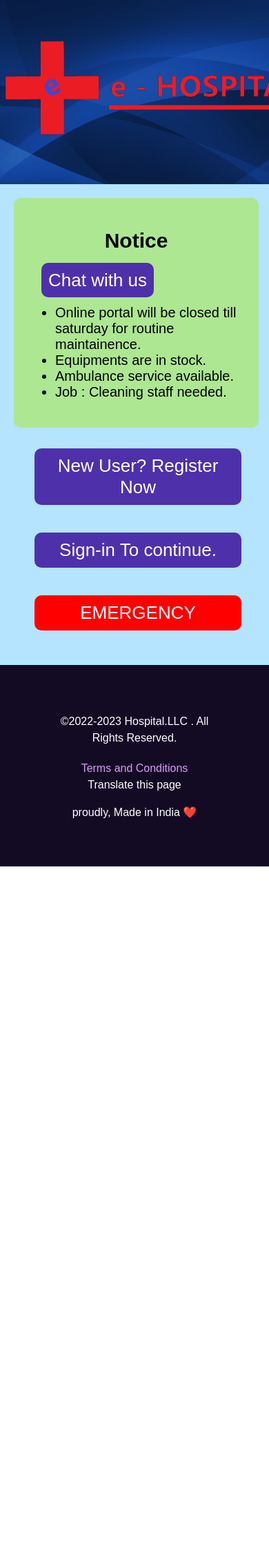
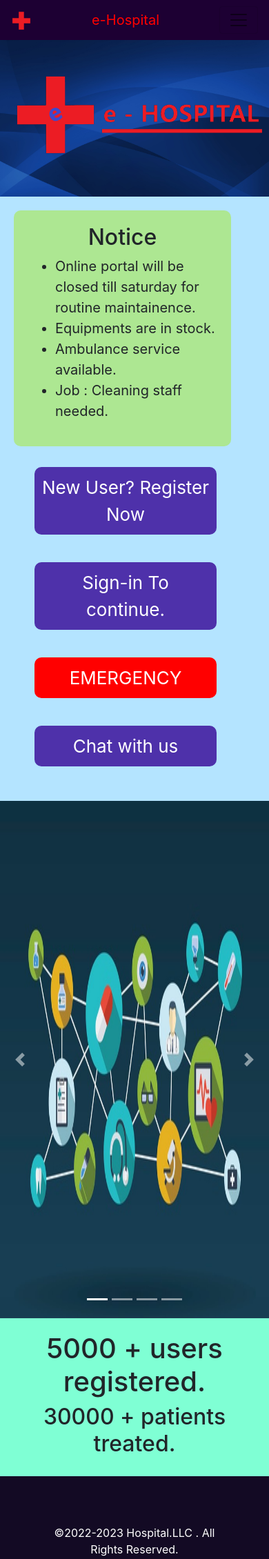
Before and after one commit to Soumyadeep-Sinha/E-Hospital, a Node server app: page / in a window 390 px wide. Shown: the top 2260 px of the page at 69% size. Run offline with Node 20, Linux system fonts and the light colour scheme; some libraries are stand-ins or nearby versions.

Commit message:
updated ui work in progress

```diff
--- a/app.js
+++ b/app.js
@@ -57,12 +57,11 @@ const isAuth = function(req,res,next){
 }
 
 let safe = false;
-
 /*creating routes*/
 app.use(express.static('public'));
 
 app.get("/", function (req, res) {
-    res.sendFile(__dirname + "/pages/index.html");
+    res.render("index");
 });
 
 app.get("/Emergency", function (req, res) {
--- a/pages/index.html
+++ b/pages/index.html
@@ -5,8 +5,8 @@
     <meta http-equiv="X-UA-Compatible" content="IE=edge">
     <meta name="viewport" content="width=device-width, initial-scale=1.0">
     <title>E-hospital</title>
-    <link rel="stylesheet" href="../css/index_style.css">
-    <link rel="shortcut icon" href="../images/favicon.ico" type="image/x-icon">
+    <link rel="stylesheet" href="../public/css/index_style.css">
+    <link rel="shortcut icon" href="../public/images/favicon.ico" type="image/x-icon">
 </head>
 <body>
     <div class="first_div">
--- a/public/css/index_style.css
+++ b/public/css/index_style.css
@@ -7,6 +7,7 @@ body {
     overflow-x: hidden;
     font-family: Arial, Helvetica, sans-serif;
 }
+
 
 /*first div*/
 
@@ -25,6 +26,7 @@ body {
     display: flex;
     padding: 20px;
     background-color: #B4E4FF;
+    justify-content: space-between;
 }
 
 .buttons{
@@ -51,6 +53,7 @@ body {
     background-color: #3A1078;
     color: white;
     transition: 1s;
+    text-decoration: none;
 }
 
 .emergency{
@@ -69,14 +72,15 @@ body {
     background-color: rgb(102, 0, 0);
     color: yellow;
     transition: 1s;
+    text-decoration: none;
 }
 
 .announcements{
     font-size: 20px;
-    width: 40%;
+    width: 50%;
     padding: 20px;
     background-color: #ADE792;
-    margin-right: 50px;
+    margin-right: 20px;
     border-radius: 10px;
 }
 .alerts{
@@ -132,3 +136,9 @@ body {
         width: 100%;
     }
 }
+
+.usercount{
+    padding: 20px;
+    text-align: center;
+    background-color: aquamarine;
+}
--- /dev/null
+++ b/views/index.ejs
@@ -0,0 +1,149 @@
+<!DOCTYPE html>
+<html lang="en">
+
+<head>
+    <meta charset="UTF-8">
+    <meta http-equiv="X-UA-Compatible" content="IE=edge">
+    <meta name="viewport" content="width=device-width, initial-scale=1.0">
+    <title>E-hospital</title>
+    <link rel="stylesheet" href="../css/index_style.css">
+    <link rel="shortcut icon" href="../images/favicon.ico" type="image/x-icon">
+
+    <link rel="stylesheet" href="https://cdn.jsdelivr.net/npm/bootstrap@4.6.2/dist/css/bootstrap.min.css"
+        integrity="sha384-xOolHFLEh07PJGoPkLv1IbcEPTNtaed2xpHsD9ESMhqIYd0nLMwNLD69Npy4HI+N" crossorigin="anonymous">
+
+
+</head>
+
+<body>
+    <nav class="navbar navbar-expand-lg navbar-light" style="background-color: #1d0033;">
+        <a class="navbar-brand" href="#">
+            <img src="../images/favicon.ico" width="30" height="30" alt="">
+        </a>
+        <a class="navbar-brand" href="#" style="color: red;">e-Hospital</a>
+        <button class="navbar-toggler" type="button" data-toggle="collapse" data-target="#navbarNav"
+            aria-controls="navbarNav" aria-expanded="false" aria-label="Toggle navigation">
+            <span class="navbar-toggler-icon"></span>
+        </button>
+        <div class="collapse navbar-collapse" id="navbarNav">
+            <ul class="navbar-nav">
+                <li class="nav-item active">
+                    <a class="nav-link navlinks" href="#" style="color: white">About us <span
+                            class="sr-only">(current)</span></a>
+                </li>
+                <li class="nav-item active">
+                    <a class="nav-link navlinks" href="#carouselExampleCaptions" style="color: white">Features</a>
+                </li>
+                <li class="nav-item active">
+                    <a class="nav-link navlinks" href="http://localhost:3000/login" style="color: white">👤 Login</a>
+                </li>
+            </ul>
+        </div>
+    </nav>
+
+    <div class="first_div">
+        <img src="../images/index_page_logo.png" alt="index logo">
+    </div>
+    <div class="mainsection">
+        <div class="buttons">
+            <a href="http://localhost:3000/register" class="usefulbtns">New User? Register Now</a>
+            <a href="http://localhost:3000/login" class="usefulbtns">Sign-in To continue.</a>
+            <a href="http://localhost:3000/Emergency" class="emergency">EMERGENCY</a>
+            <a href="http://localhost:3500/" class="usefulbtns" target="_blank">Chat with us</a>
+        </div>
+        <div class="announcements">
+            <h2 class="alerts">Notice</h2>
+            <ul class="updates">
+                <li>Online portal will be closed till saturday for routine maintainence.</li>
+                <li>Equipments are in stock.</li>
+                <li>Ambulance service available.</li>
+                <li>Job : Cleaning staff needed.</li>
+            </ul>
+        </div>
+    </div>
+
+    <div id="carouselExampleCaptions" class="carousel slide" data-ride="carousel">
+        <ol class="carousel-indicators">
+            <li data-target="#carouselExampleCaptions" data-slide-to="0" class="active"></li>
+            <li data-target="#carouselExampleCaptions" data-slide-to="1"></li>
+            <li data-target="#carouselExampleCaptions" data-slide-to="2"></li>
+            <li data-target="#carouselExampleCaptions" data-slide-to="3"></li>
+        </ol>
+        <div class="carousel-inner">
+            <div class="carousel-item active">
+                <img src="../images/Multi-Specialty.jpg" class="d-block w-100" alt="..." style="height:750px">
+                <div class="carousel-caption d-none d-md-block">
+                    <h5>Multispeciality</h5>
+                    <p>We have specialists in every department.</p>
+                </div>
+            </div>
+            <div class="carousel-item">
+                <img src="../images/affordable-health.jpg" class="d-block w-100" alt="..." style="height:750px">
+                <div class="carousel-caption d-none d-md-block">
+                    <h5>Affordable Healthcare</h5>
+                    <p>Prices that dont't give you a heart attack.</p>
+                </div>
+            </div>
+            <div class="carousel-item">
+                <img src="../images/easy-to-use.jpg" class="d-block w-100" alt="..." style="height:750px">
+                <div class="carousel-caption d-none d-md-block">
+                    <h5>Easy to use</h5>
+                    <p>Easy and seamless registration.</p>
+                </div>
+            </div>
+            <div class="carousel-item">
+                <img src="../images/medicines.webp" class="d-block w-100" alt="..." style="height:750px">
+                <div class="carousel-caption d-none d-md-block">
+                    <h5>Discounted medicines</h5>
+                    <p>Get all in one place.</p>
+                </div>
+            </div>
+        </div>
+        <button class="carousel-control-prev" type="button" data-target="#carouselExampleCaptions" data-slide="prev">
+            <span class="carousel-control-prev-icon" aria-hidden="true"></span>
+            <span class="sr-only">Previous</span>
+        </button>
+        <button class="carousel-control-next" type="button" data-target="#carouselExampleCaptions" data-slide="next">
+            <span class="carousel-control-next-icon" aria-hidden="true"></span>
+            <span class="sr-only">Next</span>
+        </button>
+    </div>
+
+    <div class="usercount">
+        <h1>5000 + users registered.</h1>
+        <h2>30000 + patients treated.</h2>
+    </div>
+
+
+    <!--footer-->
+    <div class="footer_panel">
+        <footer id="footer">
+            <p class="copyright-text">©2022-2023 Hospital.LLC . All Rights Reserved.</p>
+            <a class="terms_and_conditions" href="" target="_blank">Terms and Conditions</a>
+            <div id="google_translate_element">Translate this page</div>
+            <p class="bottom text"> proudly, Made in India ❤️</p>
+
+        </footer>
+    </div>
+
+    <script src="https://cdn.jsdelivr.net/npm/jquery@3.5.1/dist/jquery.slim.min.js"
+        integrity="sha384-DfXdz2htPH0lsSSs5nCTpuj/zy4C+OGpamoFVy38MVBnE+IbbVYUew+OrCXaRkfj"
+        crossorigin="anonymous"></script>
+    <script src="https://cdn.jsdelivr.net/npm/bootstrap@4.6.2/dist/js/bootstrap.bundle.min.js"
+        integrity="sha384-Fy6S3B9q64WdZWQUiU+q4/2Lc9npb8tCaSX9FK7E8HnRr0Jz8D6OP9dO5Vg3Q9ct"
+        crossorigin="anonymous"></script>
+</body>
+
+<!--google translate API-->
+<script type="text/javascript">
+    function googleTranslateElementInit() {
+        new google.translate.TranslateElement(
+            { pageLanguage: 'en' },
+            'google_translate_element'
+        );
+    }
+</script>
+<script type="text/javascript"
+    src="https://translate.google.com/translate_a/element.js?cb=googleTranslateElementInit"></script>
+
+</html>
```
Also changed, not shown: public/css/homepage_style.css (+27 -22 lines), public/css/patient_registration_style.css (+27 -12 lines), views/Patient_registration.ejs (+37 -5 lines), views/home.ejs (+55 -6 lines), public/images/Multi-Specialty.jpg (added), public/images/affordable-health.jpg (added), public/images/affordable-health.webp (added), public/images/blue-layout-background.jpg, public/images/easy-to-use.jpg (added), public/images/medicines.webp (added).
